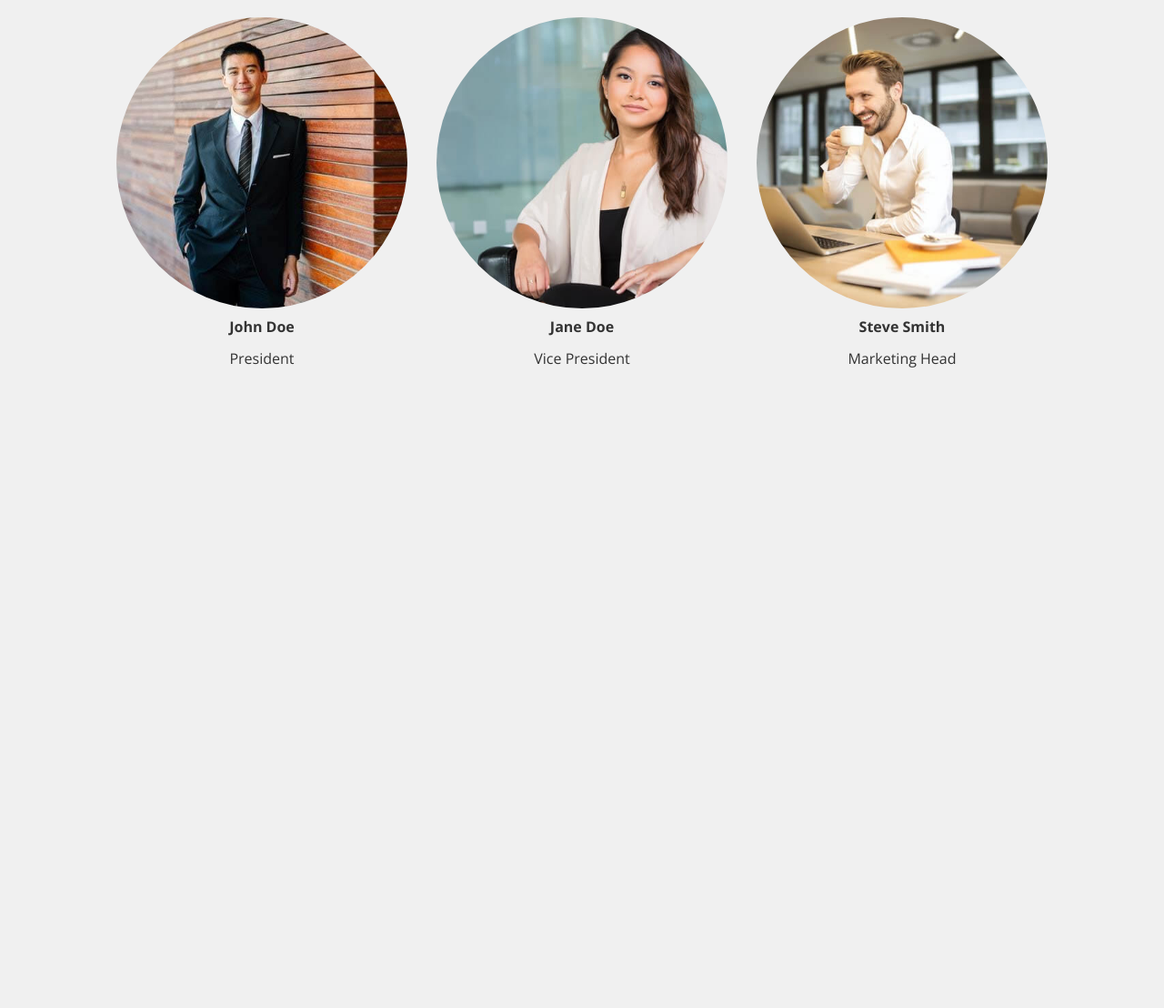
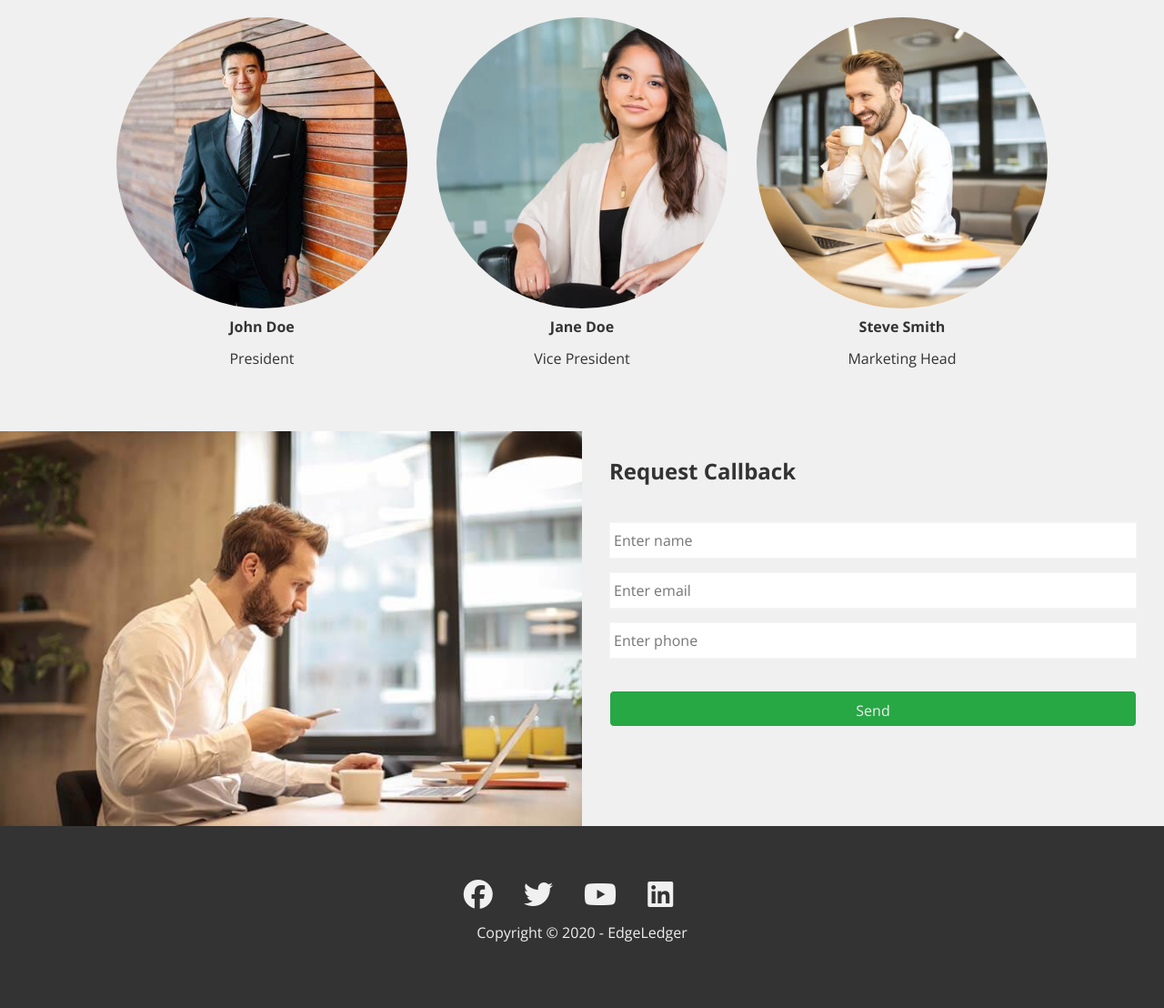
Before and after one commit to IPRIESPM/EdegeLeader, a website built with Vite: page index.html in a window 1280 px wide. Shown: the part 2942-4050 px from the top of the page at 91% size. Before the commit the page ends 3416 px from the top, so only its background shows below. Built offline with nearby package versions, Linux system fonts and the light colour scheme.

Commit message:
feat: :sparkles: add footer and media query

```diff
--- /dev/null
+++ b/assets/css/footer.css
@@ -0,0 +1,22 @@
+.footer {
+    display: flex;
+    flex-direction: column;
+    align-items: center;
+    justify-content: center;
+    height: 200px;
+    text-align: center;
+
+    & a {
+        color: var(--color-0);
+        transition: color 0.3s ease-in;
+
+        &:hover {
+            color: var(--primary-color);
+            transition: color 0.3s ease-out;
+        }
+    }
+
+    & .social>* {
+        margin-right: 30px;
+    }
+}
--- a/assets/css/helpers.css
+++ b/assets/css/helpers.css
@@ -150,3 +150,16 @@
 .section-padding {
     padding: 20px 20px 40px;
 }
+
+
+@media (width <=768px) {
+    .flex-items {
+        flex-direction: column;
+    }
+
+    .flex-columns .column,
+    .flex-grid .column {
+        flex: 100%;
+        max-width: 100%;
+    }
+}
--- a/assets/css/home.css
+++ b/assets/css/home.css
@@ -3,3 +3,4 @@
 @import url("home/about.css");
 @import url("home/cases.css");
 @import url("home/team.css");
+@import url("home/callback.css");
--- /dev/null
+++ b/assets/css/home/callback.css
@@ -0,0 +1,29 @@
+.callback-form {
+    width: 100%;
+    padding: 20px 0;
+
+    & label {
+        display: block;
+        margin-bottom: 5px;
+    }
+
+    & .form-control {
+        margin-bottom: 15px;
+    }
+
+    & input {
+        width: 100%;
+        padding: 4px;
+        height: 40px;
+        border: 1px solid #f5f5f5;
+
+        &:focus {
+            outline-color: var(--primary-color);
+        }
+    }
+
+    & .btn {
+        padding: 12px 0;
+        margin-top: 20px;
+    }
+}
--- a/assets/css/home/navbar.css
+++ b/assets/css/home/navbar.css
@@ -33,4 +33,16 @@
         border-bottom: 2px solid var(--primary-color);
         transition: border-bottom 0.5s ease-in-out;
     }
+
+    @media (width <=768px) {
+        flex-direction: column;
+        height: 120px;
+        padding: 20px;
+
+        & a {
+            padding: 10px;
+            margin: 0 3px;
+        }
+
+    }
 }
--- a/assets/css/style.css
+++ b/assets/css/style.css
@@ -3,3 +3,4 @@
 @import url("fonts.css");
 @import url("base.css");
 @import url("helpers.css");
+@import url("footer.css");
--- a/index.html
+++ b/index.html
@@ -6,6 +6,8 @@
   <meta name="viewport" content="width=device-width, initial-scale=1.0">
   <link rel="stylesheet" href="assets/css/style.css">
   <link rel="stylesheet" href="assets/css/home.css">
+  <link rel="shortcut icon" href="assets/favicon.ico" type="image/x-icon">
+
 
   <!-- Font awesome -->
   <link rel="stylesheet" href="https://cdnjs.cloudflare.com/ajax/libs/font-awesome/6.5.1/css/all.min.css"
@@ -211,6 +213,46 @@
       </div>
     </section>
 
+    <section id="contact" class="contact flex-columns">
+      <div class="row">
+        <div class="column">
+          <div class="column-1">
+            <img src="assets/img/home/contact.jpg" alt="" />
+          </div>
+        </div>
+        <div class="column">
+          <div class="column-2 bg-light">
+            <h2>Request Callback</h2>
+            <form action="" class="callback-form">
+              <div class="form-control">
+                <label for="name"></label>
+                <input type="text" name="name" id="name" placeholder="Enter name" />
+              </div>
+              <div class="form-control">
+                <label for="email"></label>
+                <input type="email" name="email" id="email" placeholder="Enter email" />
+              </div>
+              <div class="form-control">
+                <label for="phone"></label>
+                <input type="text" name="phone" id="phone" placeholder="Enter phone" />
+              </div>
+              <input type="submit" value="Send" id="submit" class="btn" />
+            </form>
+          </div>
+        </div>
+      </div>
+    </section>
+
+    <footer class="footer bg-dark">
+      <div class="social">
+        <a href="#"><i class="fab fa-facebook fa-2x"></i></a>
+        <a href="#"><i class="fab fa-twitter fa-2x"></i></a>
+        <a href="#"><i class="fab fa-youtube fa-2x"></i></a>
+        <a href="#"><i class="fab fa-linkedin fa-2x"></i></a>
+      </div>
+      <p>Copyright &copy; 2020 - EdgeLedger</p>
+    </footer>
+
   </main>
   <script src="main.js"></script>
 </body>
```
Also changed, not shown: assets/favicon.ico (added).
